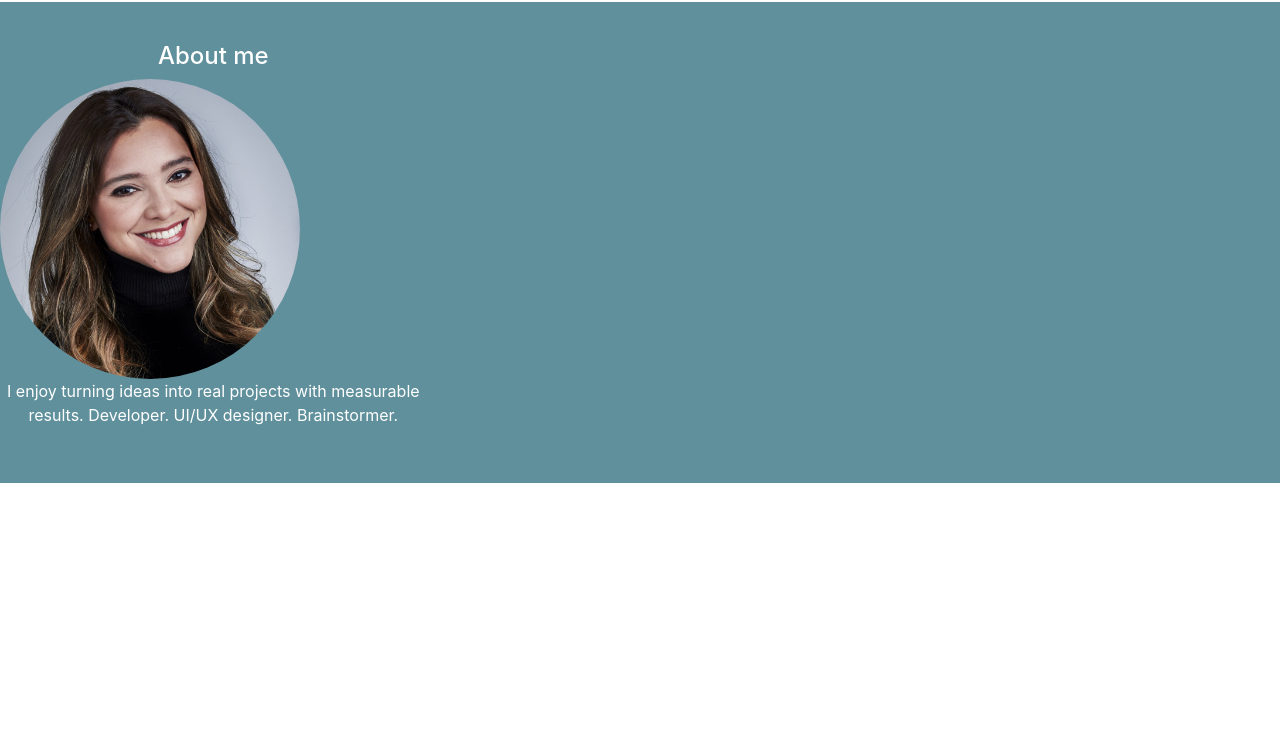
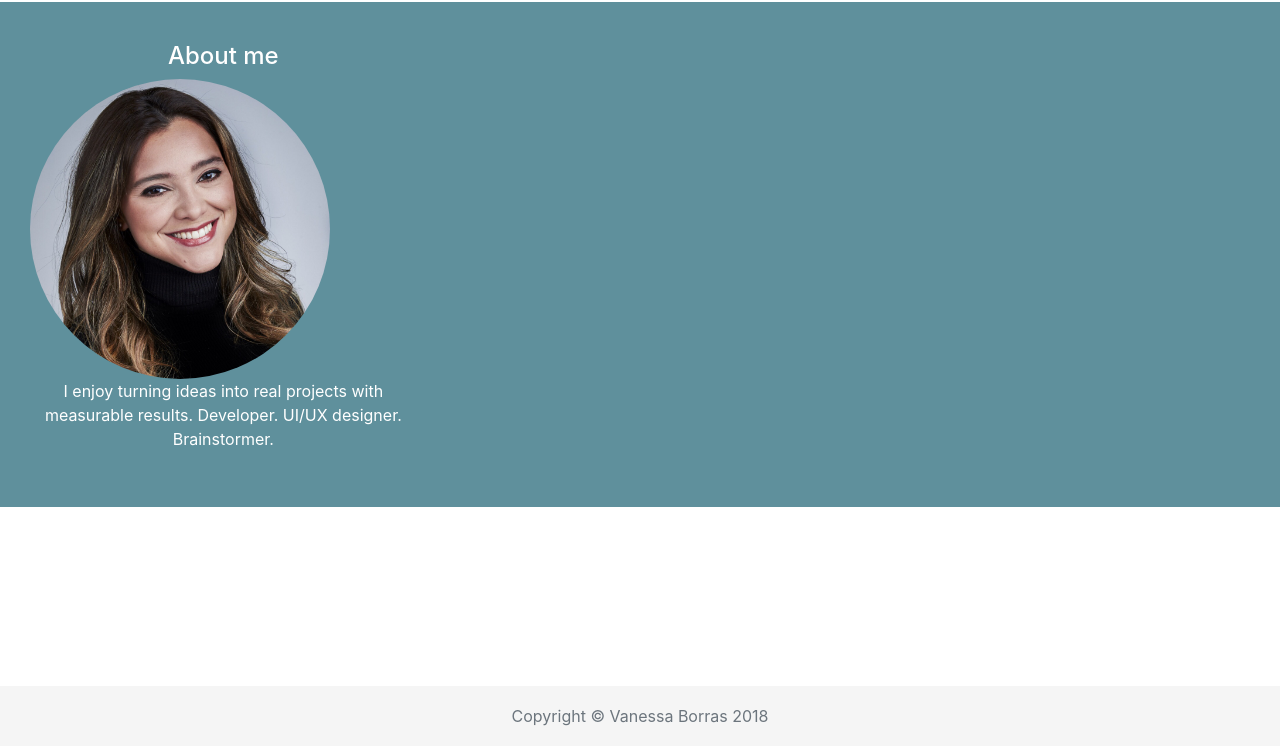
Before and after one commit to vaniborras/Bootstrap-Portfolio, a plain HTML site: page Bootstrap-Portolio/bootstrap test.html in a window 1280 px wide. Shown: the part 54-800 px from the top of the page. Drawn offline with nearby package versions, Linux system fonts and the light colour scheme.

Commit message:
update 3

```diff
--- a/Bootstrap-Portolio/bootstrap test.html
+++ b/Bootstrap-Portolio/bootstrap test.html
@@ -13,6 +13,10 @@
   <script src="https://maxcdn.bootstrapcdn.com/bootstrap/3.3.7/js/bootstrap.min.js" integrity="sha384-Tc5IQib027qvyjSMfHjOMaLkfuWVxZxUPnCJA7l2mCWNIpG9mGCD8wGNIcPD7Txa" crossorigin="anonymous"></script>
 
   <style>
+
+    .row{
+      margin: auto;
+    }
     .bg-1 {
       background-color: #5f909c; /* Green */
       color: #ffffff;
@@ -25,6 +29,18 @@
     .text {
       text-align: center;
     }
+
+    .footer {
+      position: absolute;
+      bottom: 0;
+      width: 100%;
+      height: 60px;
+      line-height: 60px;
+      background-color: #f5f5f5;
+      text-align: center;
+    }
+
+
   </style>
 
 </head>
@@ -75,12 +91,15 @@
     </div>
 
 </body>
-
-  </footer>
   <script src="https://code.jquery.com/jquery-3.2.1.slim.min.js" integrity="sha384-KJ3o2DKtIkvYIK3UENzmM7KCkRr/rE9/Qpg6aAZGJwFDMVNA/GpGFF93hXpG5KkN" crossorigin="anonymous"></script>
   <script src="https://cdnjs.cloudflare.com/ajax/libs/popper.js/1.12.9/umd/popper.min.js" integrity="sha384-ApNbgh9B+Y1QKtv3Rn7W3mgPxhU9K/ScQsAP7hUibX39j7fakFPskvXusvfa0b4Q" crossorigin="anonymous"></script>
   <script src="https://maxcdn.bootstrapcdn.com/bootstrap/4.0.0/js/bootstrap.min.js" integrity="sha384-JZR6Spejh4U02d8jOt6vLEHfe/JQGiRRSQQxSfFWpi1MquVdAyjUar5+76PVCmYl" crossorigin="anonymous"></script>
 </div>
-</body>
 
+
+<footer class="footer">
+  <div class="container">
+    <span class="text-muted">Copyright &copy; Vanessa Borras 2018</span>
+  </div>
+</footer>
 </html>
```
